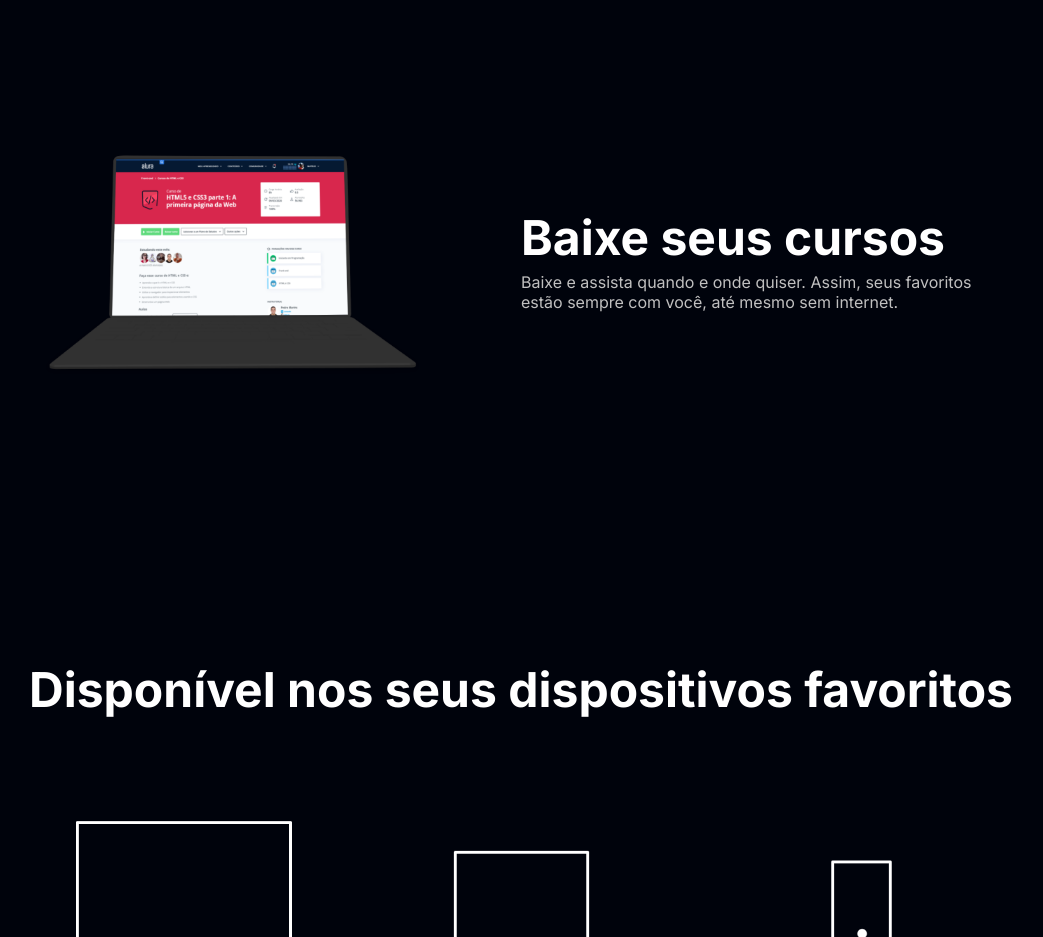
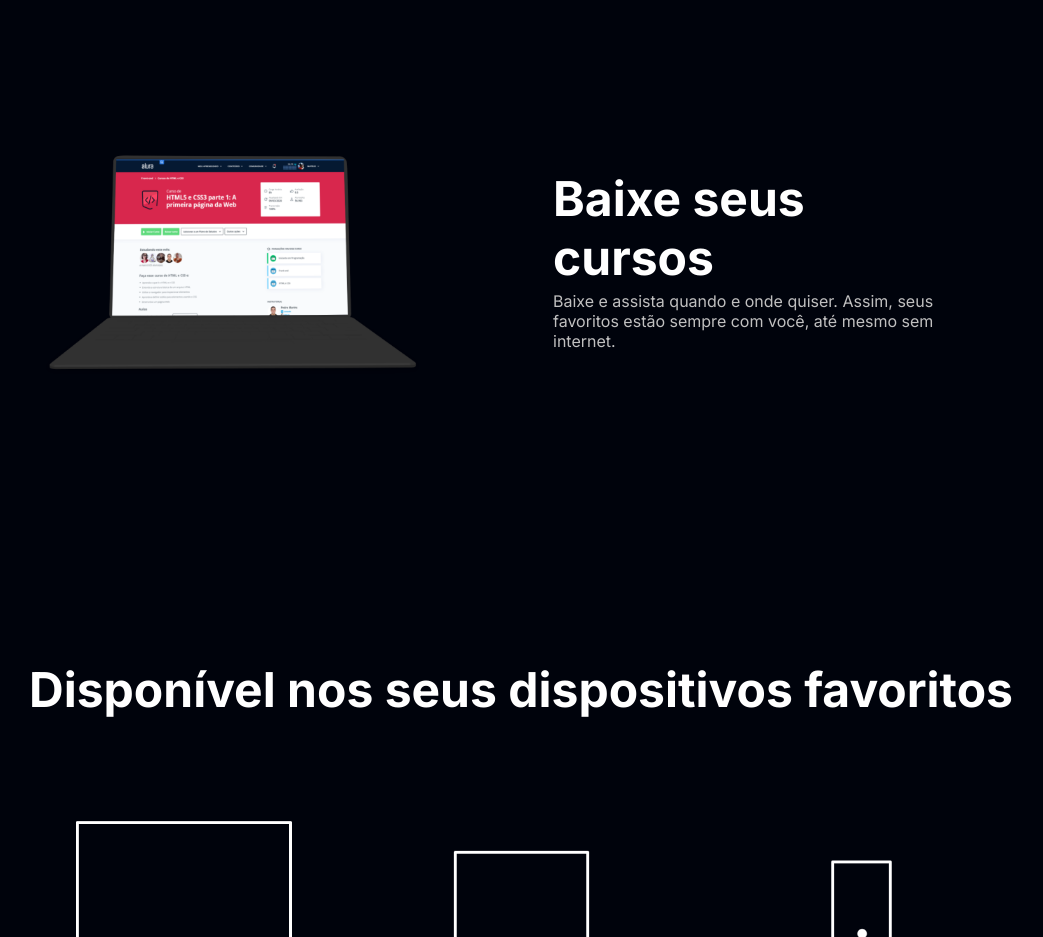
Before and after one commit to MatheusCS37/Alura-Plus, a plain HTML site: page index.html in a window 1280 px wide. Shown: the part 2540-3477 px from the top of the page, without its empty margins (119-1162 px from the left). Drawn offline with Linux system fonts and the light colour scheme.

Commit message:
Correção Div container__descricao

```diff
--- a/index.html
+++ b/index.html
@@ -40,7 +40,7 @@
 
         <section class="container secundario">
             <img src="img/Notebook.png" alt="Notebook demonstrando um curso da alura" class="secundario__imagem">
-            <div class="container_descricao">
+            <div class="container__descricao">
                 <h2 class="descricao__titulo">Baixe seus cursos</h2>
                 <p class="descricao__texto">Baixe e assista quando e onde quiser. Assim, seus favoritos estão sempre com você, até mesmo sem internet.</p>
             </div>
```
